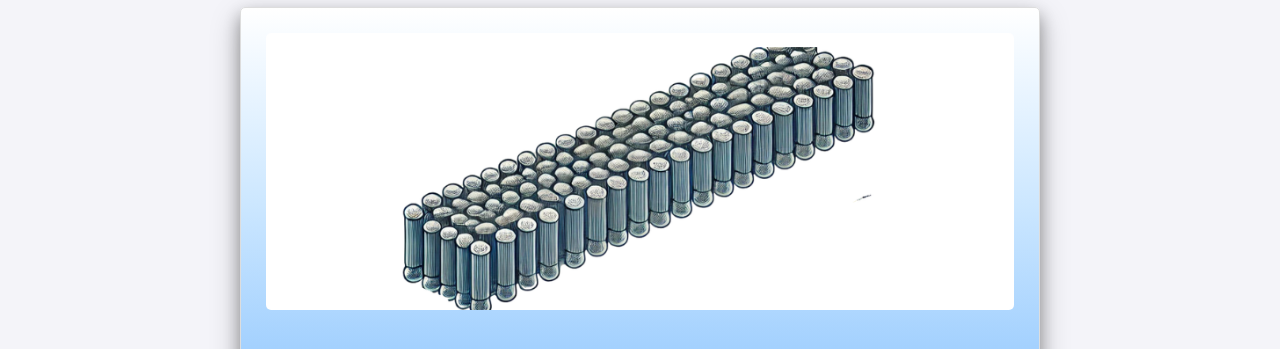
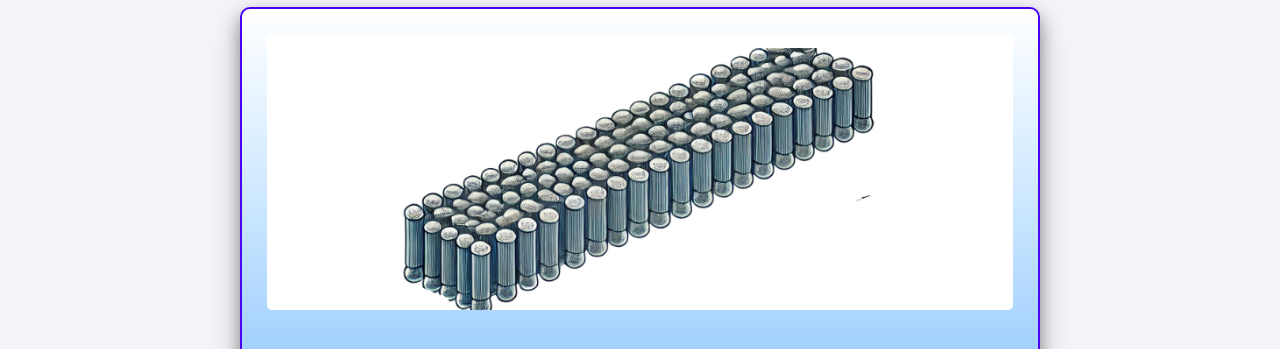
Before and after one commit to Natthakorn007/Polymer-Structures-and-Properties, a plain HTML site: page index.html in a window 1280 px wide. Shown: the part 73-422 px from the top of the page. Drawn offline with Linux system fonts and the light colour scheme.

Commit message:
Update page1.css

```diff
--- a/style/page1.css
+++ b/style/page1.css
@@ -87,8 +87,9 @@ button.show {
     padding: 25px;
     margin-left: 20px;
     margin-right: 20px;
+    border: 2px solid #4900f3;
+    border-radius: 10px;
   }
-
   button {
     font-size: 18px;
     padding: 12px 25px;
```
